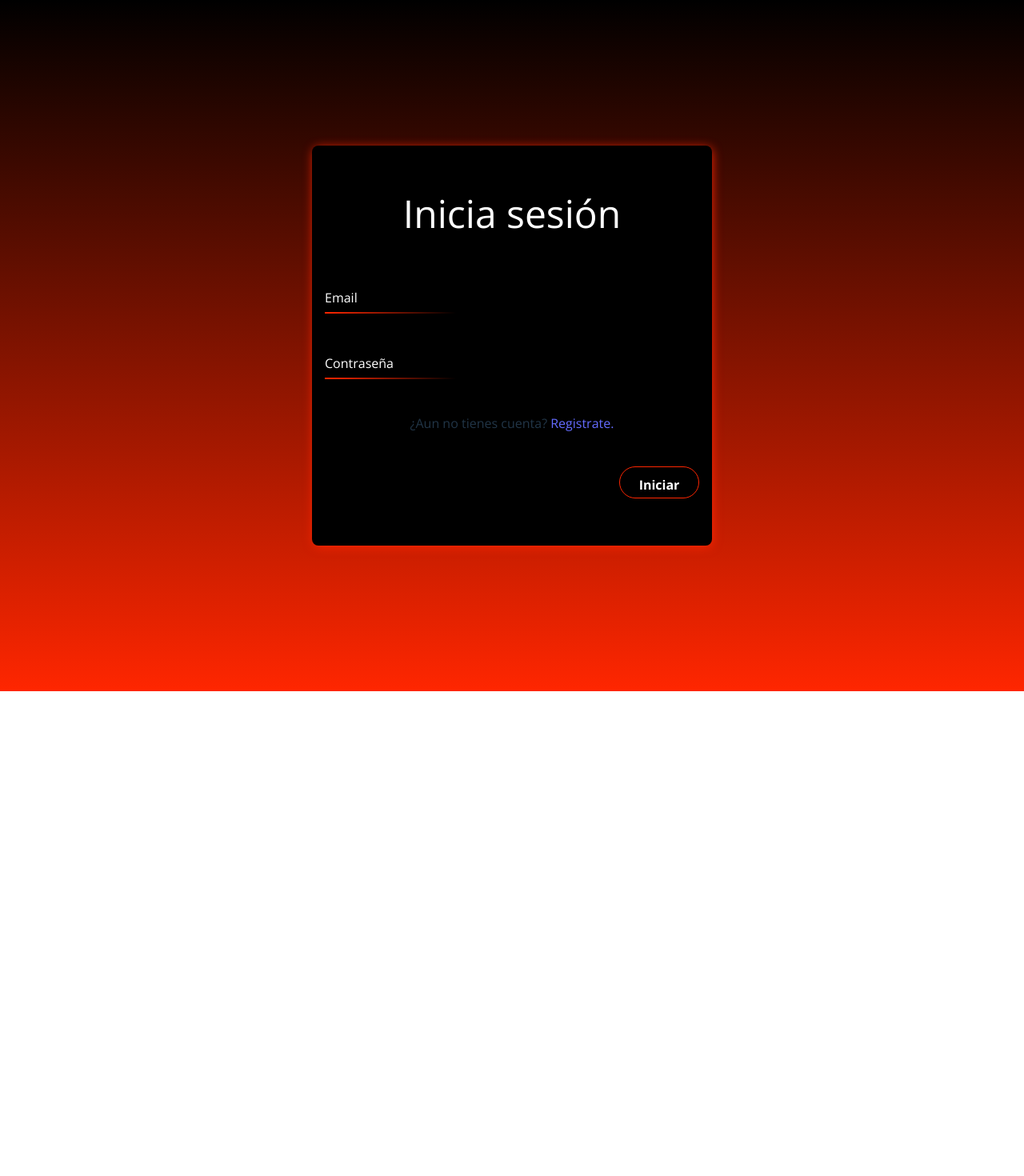
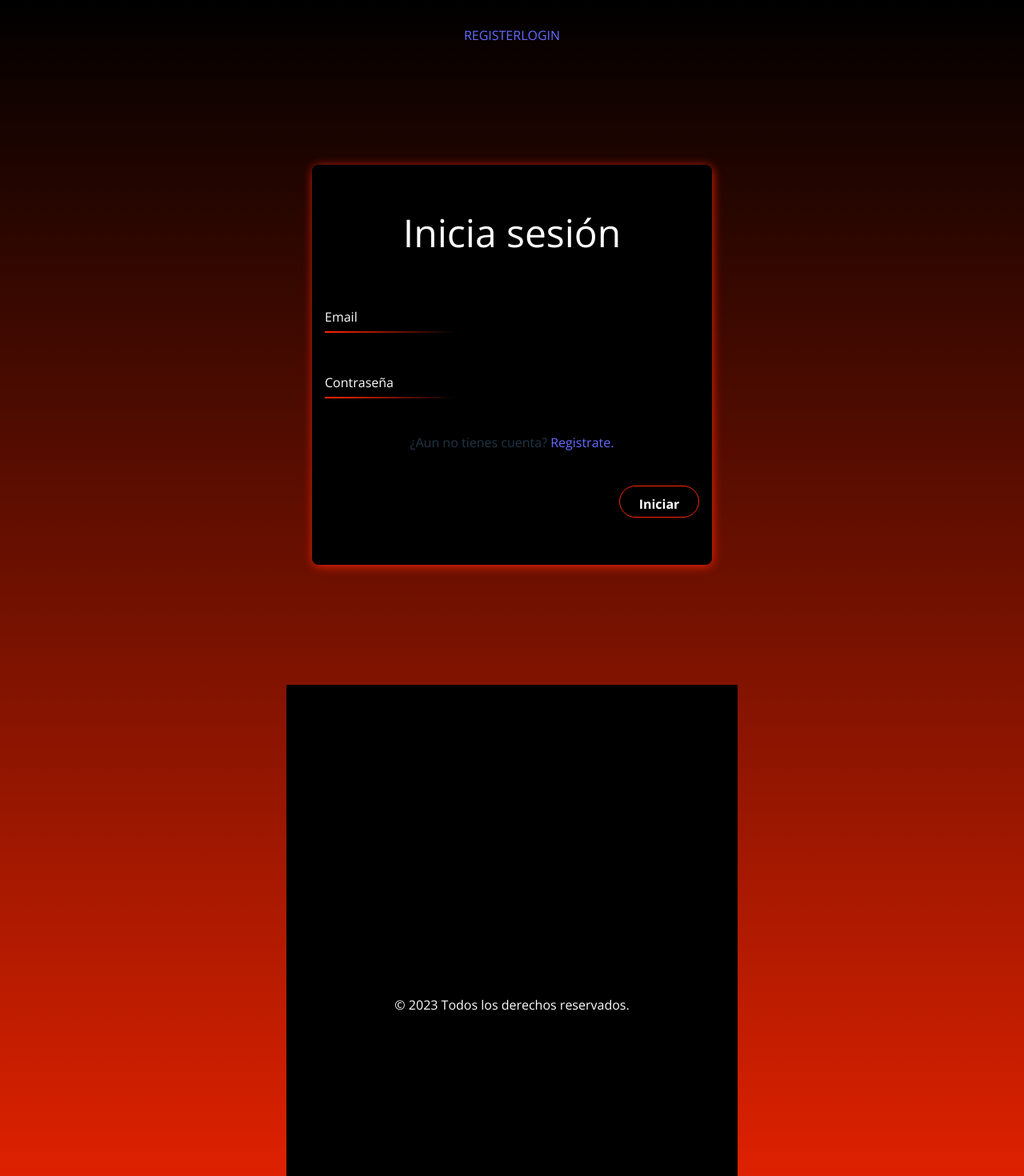
Before and after one commit to facubraga92/ECOMMERCE, a React (Vite) app in the folder FRONT/ecommerce-front/: page / in a window 1280 px wide. Shown: the top 1470 px of the page at 80% size. Before the commit the page ends 864 px from the top, so only its background shows below. Built offline with nearby package versions, Linux system fonts and the light colour scheme; no server answers; a web font is replaced by a local one.

Commit message:
'Creacion Navbar y Footer'

```diff
--- a/FRONT/ecommerce-front/src/App.jsx
+++ b/FRONT/ecommerce-front/src/App.jsx
@@ -2,15 +2,18 @@ import { Route, Routes } from "react-router";
 import "./App.css";
 import Register from "./components/Register";
 import Login from "./components/Login";
+import Navbar from "./commons/Navbar";
+import Footer from "./commons/Footer";
 import ProductsGrid from "./components/ProductsGrid";
 import { useSelector } from "react-redux";
 
 function App() {
-  const user = useSelector((state)=> state.user)
+  const user = useSelector((state) => state.user);
   return (
     <>
+      <Navbar />
       <Routes>
-        <Route path={"/"} element={(user.name)?(<ProductsGrid/>):(<Login/>)} />
+        <Route path={"/"} element={user.name ? <ProductsGrid /> : <Login />} />
         <Route path={"/register"} element={<Register />} />
         <Route path={"/login"} element={<Login />} />
         {/* <Route path={"/products/all"} element={<ProductsGrid />} /> */}
@@ -20,6 +23,7 @@ function App() {
         <Route path={"/faq"} element={<Faq />} />
         <Route path={"/contact"} element={<Contact />} /> */}
       </Routes>
+      <Footer />
     </>
   );
 }
--- /dev/null
+++ b/FRONT/ecommerce-front/src/commons/Footer.jsx
@@ -0,0 +1,15 @@
+import React from "react";
+
+const Footer = () => {
+  const currentYear = new Date().getFullYear();
+
+  return (
+    <footer style={{ backgroundColor: "black", color: "white" }}>
+      <div className="container">
+        <p>&copy; {currentYear} Todos los derechos reservados.</p>
+      </div>
+    </footer>
+  );
+};
+
+export default Footer;
--- /dev/null
+++ b/FRONT/ecommerce-front/src/commons/Navbar.jsx
@@ -0,0 +1,77 @@
+import React from "react";
+import axios from "axios";
+
+import { Link } from "react-router-dom";
+import { useDispatch, useSelector } from "react-redux";
+import { setUser, userInitialState } from "../state/user.js";
+import { useEffect } from "react";
+
+export default function Navbar() {
+  const dispatch = useDispatch();
+
+  const user = useSelector((state) => {
+    return state.user;
+  });
+
+  useEffect(() => {
+    axios
+      .get("http://localhost:3000/api/users/me", {
+        headers: { "Content-Type": "application/json" },
+        withCredentials: true,
+        credentials: "include",
+      })
+      .then((user) => {
+        dispatch(setUser(user.data));
+      })
+      .catch((error) => {
+        console.error("Error de servidor");
+      });
+  }, []);
+  const handleLogout = () => {
+    axios
+      .get("http://localhost:3000/api/users/logout", {
+        headers: { "Content-Type": "application/json" },
+        withCredentials: true,
+        credentials: "include",
+      })
+      .then((user) => {
+        console.log("VERGAAAAAAA");
+        dispatch(setUser(userInitialState));
+      });
+  };
+
+  return (
+    <nav className="navbar has-transparent-background" role="navigation">
+      <div>
+        {user.email === null ? (
+          <>
+            <Link to="/register" className="button is-dark">
+              REGISTER
+            </Link>
+            <Link to="/login" className="button is-dark">
+              LOGIN
+            </Link>
+          </>
+        ) : (
+          <>
+            <Link to="/products/all" className="button">
+              PRODUCTS
+            </Link>
+            <Link to="/search" className="button">
+              SEARCH
+            </Link>
+            <Link to="/faq" className="button">
+              FAQ
+            </Link>
+            <Link to="/contact" className="button">
+              CONTACT
+            </Link>
+            <button className="button is-danger" onClick={handleLogout}>
+              LOGOUT
+            </button>
+          </>
+        )}
+      </div>
+    </nav>
+  );
+}
```
Also changed, not shown: 2 other files (tests, documents, lock files or other folders).
